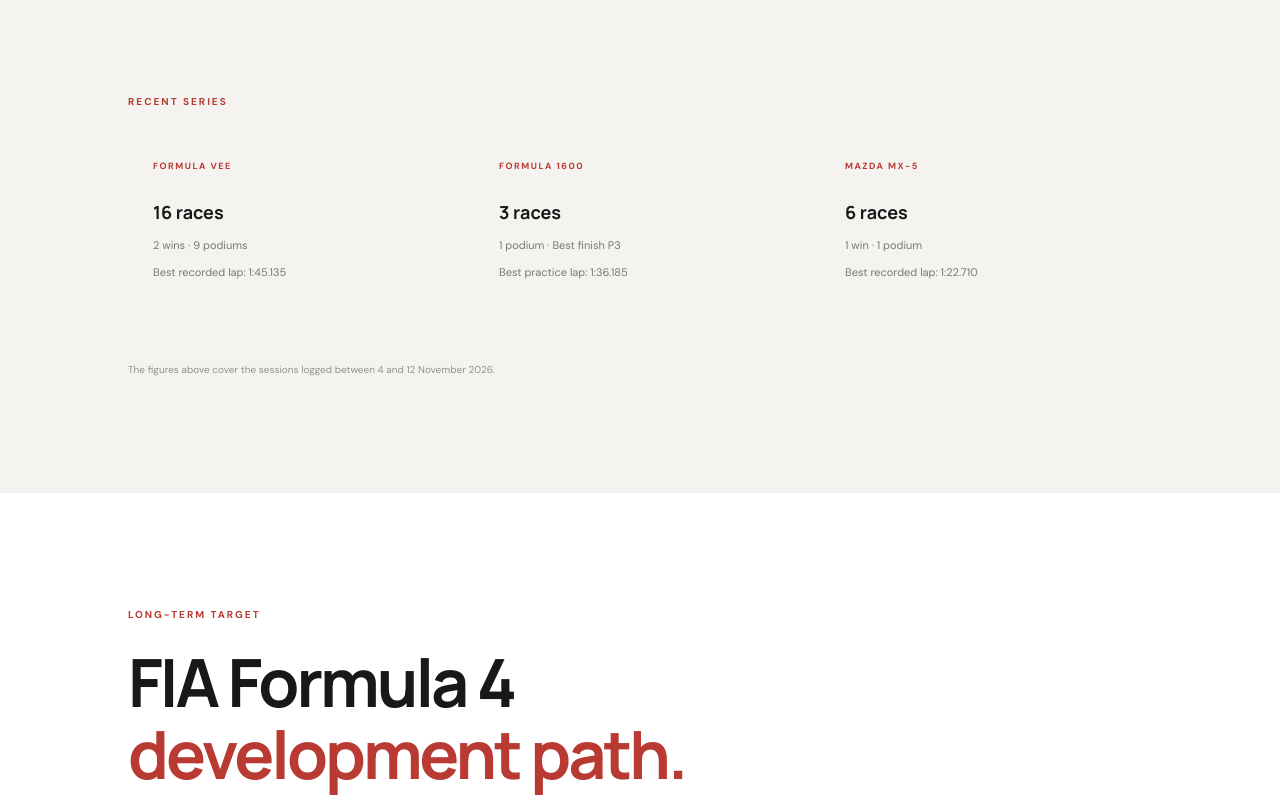
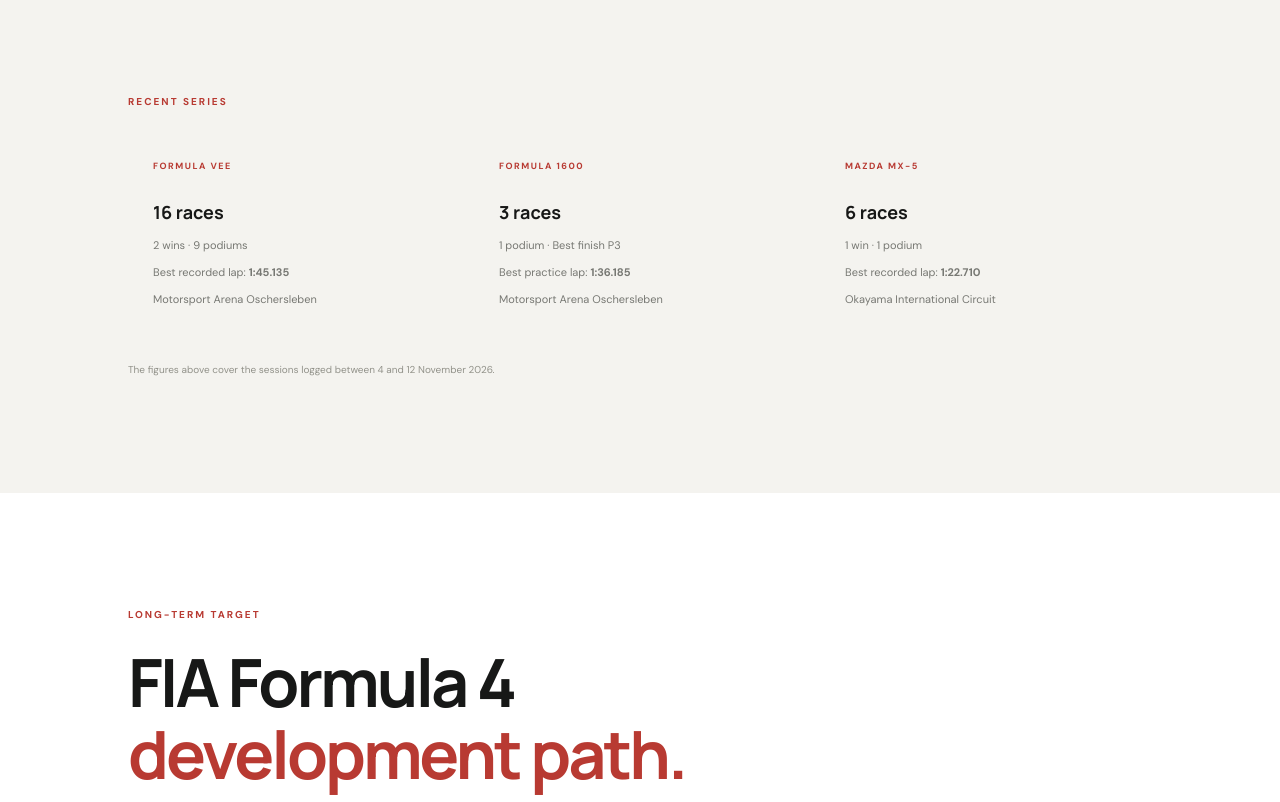
Before and after one commit to wiktortolopilokarting-max/WIK88-Portfolio, a plain HTML site: page iracing.html in a window 1280 px wide. Shown: the part 1040-1842 px from the top of the page. Drawn offline with Linux system fonts and the light colour scheme.

Commit message:
Add circuits to iRacing best lap times

```diff
--- a/iracing.html
+++ b/iracing.html
@@ -44,9 +44,9 @@
 <section class="section">
   <p class="eyebrow">RECENT SERIES</p>
   <div class="results-grid">
-    <article class="result-card"><p class="card-index">FORMULA VEE</p><h3>16 races</h3><p>2 wins · 9 podiums</p><p>Best recorded lap: 1:45.135</p></article>
-    <article class="result-card"><p class="card-index">FORMULA 1600</p><h3>3 races</h3><p>1 podium · Best finish P3</p><p>Best practice lap: 1:36.185</p></article>
-    <article class="result-card"><p class="card-index">MAZDA MX-5</p><h3>6 races</h3><p>1 win · 1 podium</p><p>Best recorded lap: 1:22.710</p></article>
+    <article class="result-card"><p class="card-index">FORMULA VEE</p><h3>16 races</h3><p>2 wins · 9 podiums</p><p>Best recorded lap: <strong>1:45.135</strong></p><p class="results-note">Motorsport Arena Oschersleben</p></article>
+    <article class="result-card"><p class="card-index">FORMULA 1600</p><h3>3 races</h3><p>1 podium · Best finish P3</p><p>Best practice lap: <strong>1:36.185</strong></p><p class="results-note">Motorsport Arena Oschersleben</p></article>
+    <article class="result-card"><p class="card-index">MAZDA MX-5</p><h3>6 races</h3><p>1 win · 1 podium</p><p>Best recorded lap: <strong>1:22.710</strong></p><p class="results-note">Okayama International Circuit</p></article>
   </div>
   <p class="results-note">The figures above cover the sessions logged between 4 and 12 November 2026.</p>
 </section>
```
